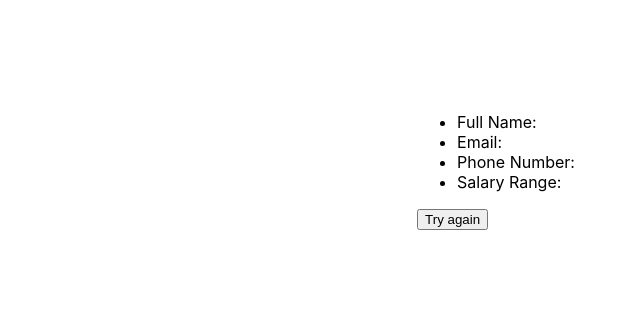
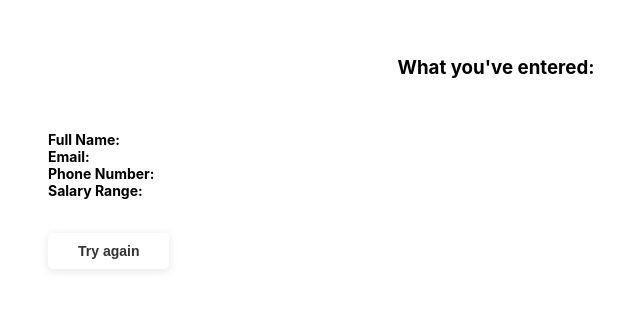
Before and after one commit to Spring3/register-form, a React (Create React App) app: page /results in a window 1280 px wide. Shown: the part 237-546 px from the top of the page, without its empty margins (144-784 px from the left). Built offline with nearby package versions, Linux system fonts and the light colour scheme.

Commit message:
Add styles for ResultView. Enhane a bit the UI on the FormView

```diff
--- a/src/App.css
+++ b/src/App.css
@@ -13,9 +13,3 @@ section {
   justify-content: center;
   align-items: center;
 }
-
-.error-message {
-  margin-top: 20px;
-  color: #e53d54;
-  font-size: 14px;
-}
--- a/src/components/SequenceForm.jsx
+++ b/src/components/SequenceForm.jsx
@@ -36,11 +36,11 @@ class SequenceForm extends PureComponent {
         onSubmit={onSubmit}
         className="sequence-form"
       >
-        <div>
+        <div className="button-container">
           <Input
             className={backBtnClass}
             type="button"
-            value={<ArrowLeftIcon />}
+            value={<ArrowLeftIcon color="teal" size={35}/>}
             onClick={this.props.previous}
           />
         </div>
@@ -49,7 +49,7 @@ class SequenceForm extends PureComponent {
         >
           { React.Children.map(children, child => (<Step>{child}</Step>)) }
         </Sequence>
-        <div>
+        <div className="button-container">
           { activeStep < children.length - 1
             ? (
               <Input
--- a/src/components/styles/Button.css
+++ b/src/components/styles/Button.css
@@ -1,13 +1,9 @@
-.button-back {
-  padding: 0px;
-}
-
 .button-invisible {
   visibility: hidden;
 }
 
-.button-next,
-.button-next-submit {
+button,
+input[type="submit"] {
   padding: 10px 30px;
   box-shadow: 0px 2px 10px 1px #EAEAEA;
   /* border: 2px solid #595959; */
@@ -16,10 +12,36 @@
   color: #333333;
   font-size: 14px;
   font-weight: bold;
-  float: right;
   border-radius: 5px;
 }
 
+.button-back {
+  padding: 0px;
+  box-shadow: none;
+}
+
+.button-next,
+.button-next-submit {
+  float: right;
+}
+
+input[type="submit"]:disabled,
 button:disabled {
   background: #EAEAEA;
 }
+
+
+/*
+  Phones
+*/
+@media screen and (max-width: 599px) and (orientation: portrait),
+  screen and (max-device-width: 767px) and (orientation: landscape) {
+  button,
+  input[type="submit"] {
+    width: 100%;
+  }
+
+  .button-back {
+    width: auto;
+  }
+}
--- a/src/components/styles/SequenceForm.css
+++ b/src/components/styles/SequenceForm.css
@@ -6,5 +6,8 @@
   width: 70%;
   padding: 20px;
   min-height: 250px;
-  box-shadow: 0px 0px 20px 0px #E2E2E2;
 }
+
+.button-container {
+  margin-bottom: 20px;
+}
--- a/src/components/styles/Step.css
+++ b/src/components/styles/Step.css
@@ -1,6 +1,7 @@
 .step {
   display: none;
   padding: 20px 0px;
+  min-height: 100px;
 }
 
 .step-active {
--- a/src/views/FormView.jsx
+++ b/src/views/FormView.jsx
@@ -12,6 +12,8 @@ import {
   showPrevious,
   finish
 } from '../actions/actions.js';
+
+import './styles/FormView.css';
 
 import SequenceForm from '../components/SequenceForm.jsx';
 import Input from '../components/Input.jsx';
@@ -87,6 +89,7 @@ class FormView extends Component {
 
     return (
       <section>
+        <h3>Sign up with Home</h3>
         <SequenceForm
           onSubmit={this.onSubmit}
           activeStep={activeStep}
@@ -115,6 +118,7 @@ class FormView extends Component {
             type="number"
             required={true}
             label="Phone Number"
+            placeholder="+011234567890"
             onChange={this.changePhoneNumber}
             validate={this.validatePhoneNumber}
           />
--- a/src/views/ResultView.jsx
+++ b/src/views/ResultView.jsx
@@ -2,6 +2,8 @@ import React, { Component } from 'react';
 import { connect } from 'react-redux';
 import { reset } from '../actions/actions.js';
 import { withRouter } from 'react-router-dom';
+
+import './styles/ResultView.css';
 
 import Button from '../components/Button.jsx';
 
@@ -15,18 +17,33 @@ class ResultView extends Component {
     const { fullName, email, phoneNumber, salary } = this.props;
     return (
       <section>
-        <div>
-          <ul>
-            <li>Full Name: {fullName}</li>
-            <li>Email: {email}</li>
-            <li>Phone Number: {phoneNumber}</li>
-            <li>Salary Range: {salary}</li>
+        <div className="result-view">
+          <h3>What you've entered:</h3>
+          <ul className="result-view-list">
+            <li className="result-view-list-item">
+              <span className="key">Full Name:</span>
+              <span className="value">{fullName}</span>
+            </li>
+            <li className="result-view-list-item">
+              <span className="key">Email:</span>
+              <span className="value">{email}</span>
+            </li>
+            <li className="result-view-list-item">
+              <span className="key">Phone Number:</span>
+              <span className="value">{phoneNumber}</span>
+            </li>
+            <li className="result-view-list-item">
+              <span className="key">Salary Range:</span>
+              <span className="value">{salary}</span>
+            </li>
           </ul>
-          <Button
-            type="button"
-            value="Try again"
-            onClick={this.tryAgain}
-          />
+          <div className="button-container">
+            <Button
+              type="button"
+              value="Try again"
+              onClick={this.tryAgain}
+            />
+          </div>
         </div>
       </section>
     );
--- /dev/null
+++ b/src/views/styles/FormView.css
@@ -0,0 +1,5 @@
+.error-message {
+  margin-top: 20px;
+  color: #e53d54;
+  font-size: 14px;
+}
--- /dev/null
+++ b/src/views/styles/ResultView.css
@@ -0,0 +1,30 @@
+.result-view {
+  width: 70%;
+  padding: 20px;
+  min-height: 250px;
+  display: flex;
+  flex-direction: column;
+  justify-content: center;
+  align-items: center;
+}
+
+.result-view-list {
+  width: 100%;
+  list-style-type: none;
+  display: inherit;
+  flex-direction: column;
+  padding: 20px;
+  font-size: 14px;
+}
+
+.result-view-list .key {
+  font-weight: bold;
+}
+
+.result-view-list .value {
+  float: right;
+}
+
+.button-container {
+  width: 100%;
+}
```
